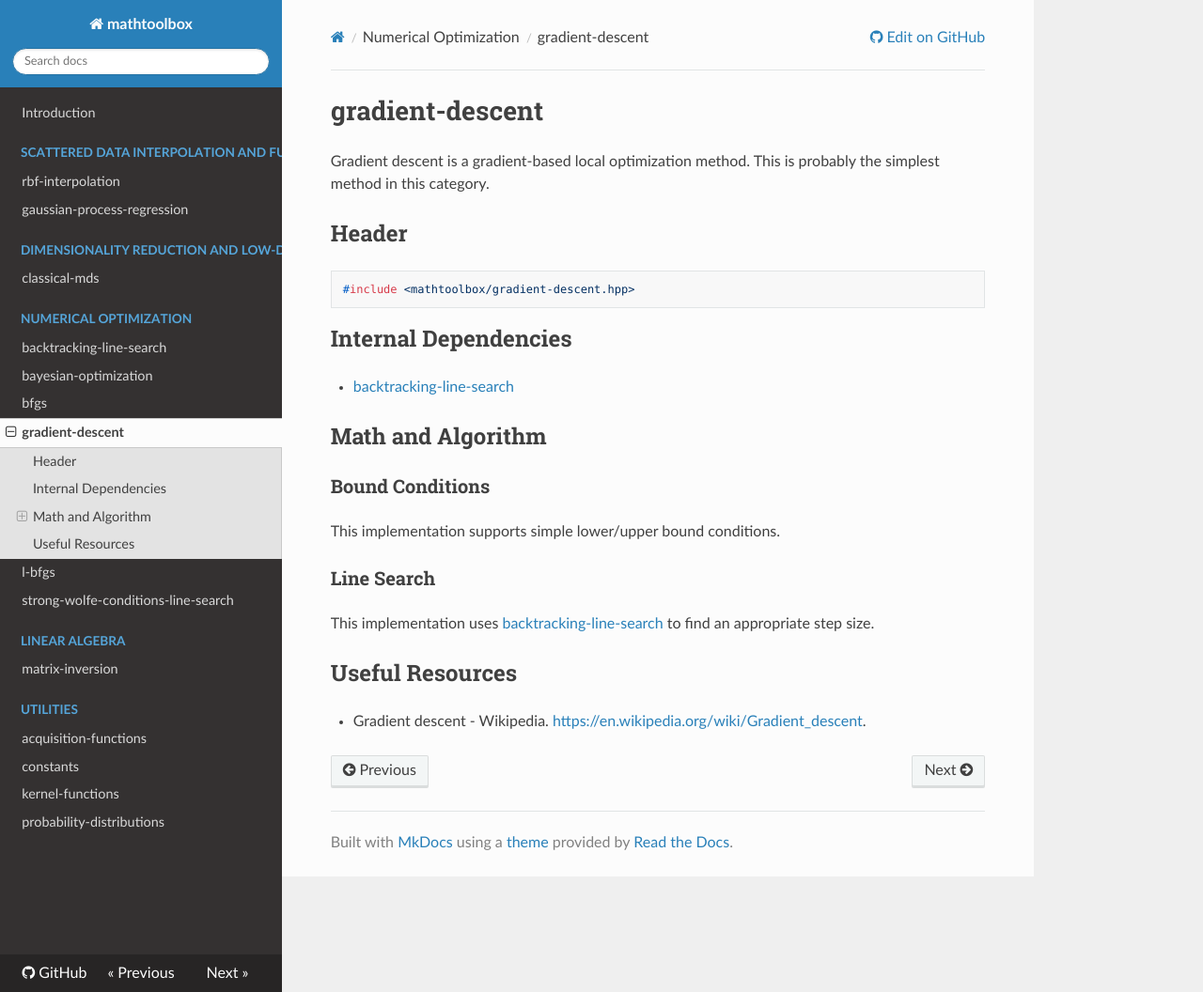
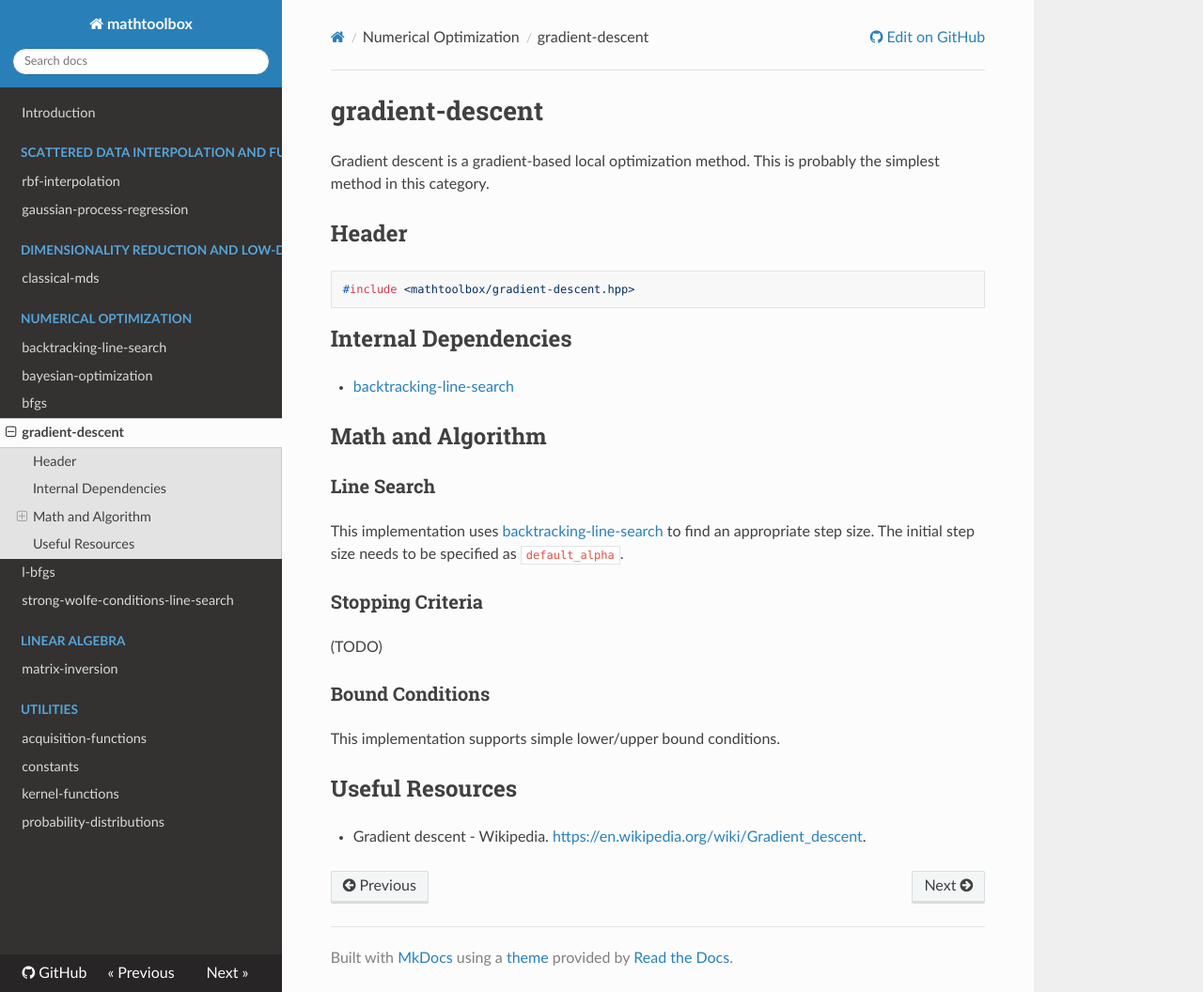
Before and after one commit to yuki-koyama/mathtoolbox, an MkDocs documentation site: the page built from docs/gradient-descent.md, in a window 1280 px wide and 1056 px high. Shown: the whole window at 94% size. Built offline with MkDocs 1.6.1, drawn with Linux system fonts in a browser that asks for light colours; nearby versions of some CDN libraries.

Commit message:
Update docs

```diff
--- a/docs/gradient-descent.md
+++ b/docs/gradient-descent.md
@@ -14,14 +14,18 @@ Gradient descent is a gradient-based local optimization method. This is probably
 
 ## Math and Algorithm
 
+### Line Search
+
+This implementation uses [backtracking-line-search](../backtracking-line-search/) to find an appropriate step size. The initial step size needs to be specified as `default_alpha`.
+
+### Stopping Criteria
+
+(TODO)
+
 ### Bound Conditions
 
 This implementation supports simple lower/upper bound conditions.
 
-### Line Search
-
-This implementation uses [backtracking-line-search](../backtracking-line-search/) to find an appropriate step size.
-
 ## Useful Resources
 
 - Gradient descent - Wikipedia. <https://en.wikipedia.org/wiki/Gradient_descent>.
```
